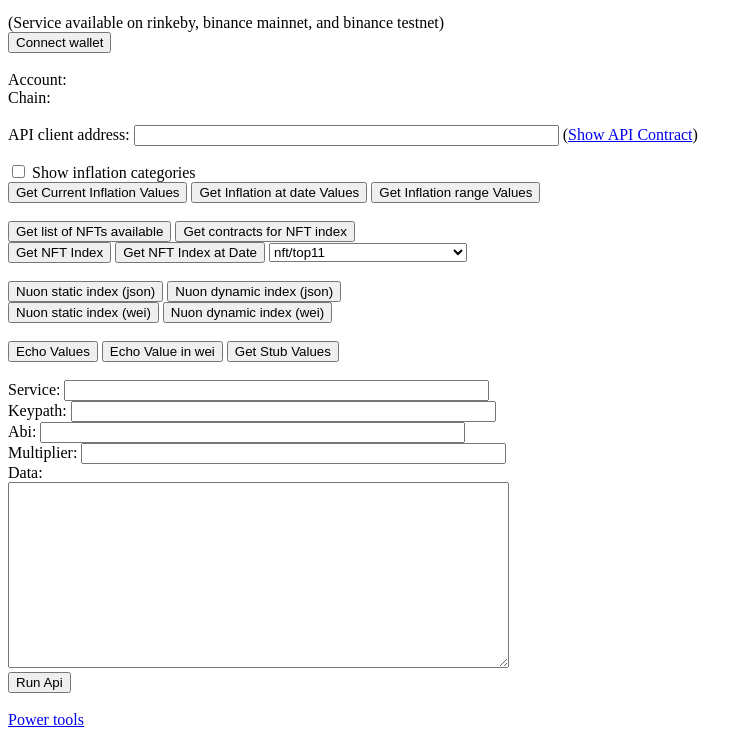
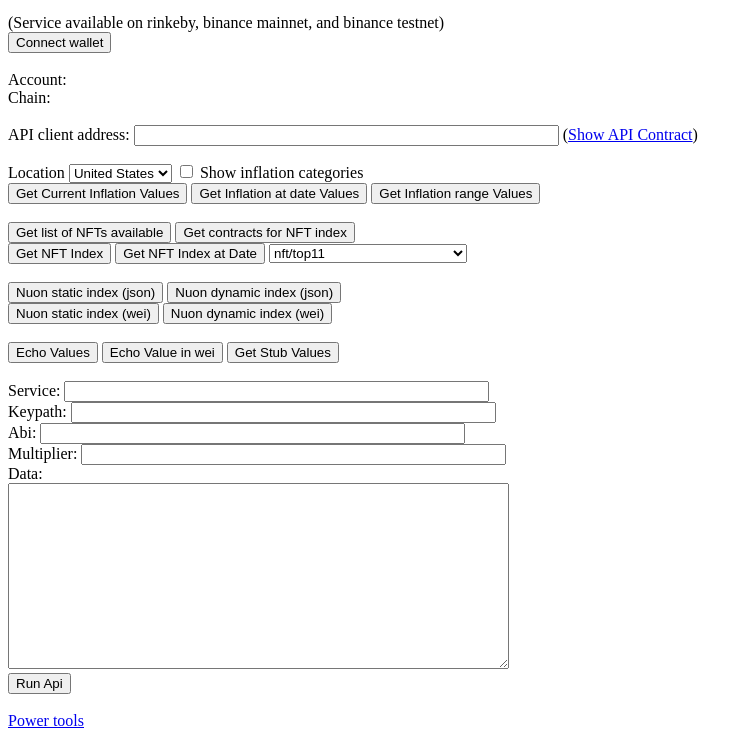
Before and after one commit to truflation/sample-frontend, a website: page power-tools.html in a window 1280 px wide. Shown: the part 118-856 px from the top of the page, without its empty margins (0-752 px from the left). Drawn offline with Linux system fonts and the light colour scheme.

Commit message:
add location box

```diff
--- a/power-tools.html
+++ b/power-tools.html
@@ -183,6 +183,10 @@
   API Contract</a>)
   <br />
   <section id="api-tester">
+    <label for"api:truflation-location">Location</label>
+    <select name="truflation-location" id="api:truflation-location">
+      <option value="us">United States</option>
+    </select>
     <input type="checkbox" id="api:show-categories">
     <label for="api:show-categories">Show inflation categories</label>
     <br/ >
```
